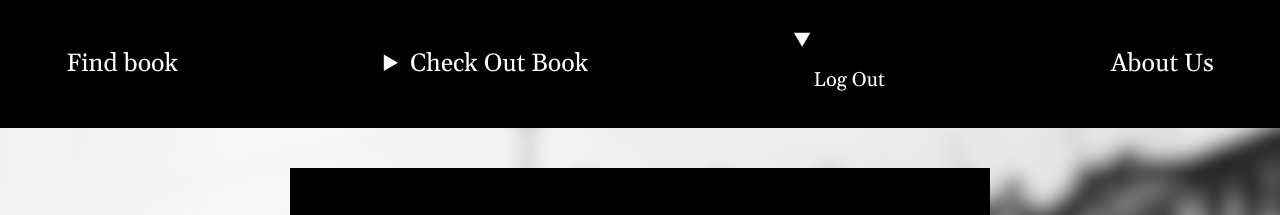
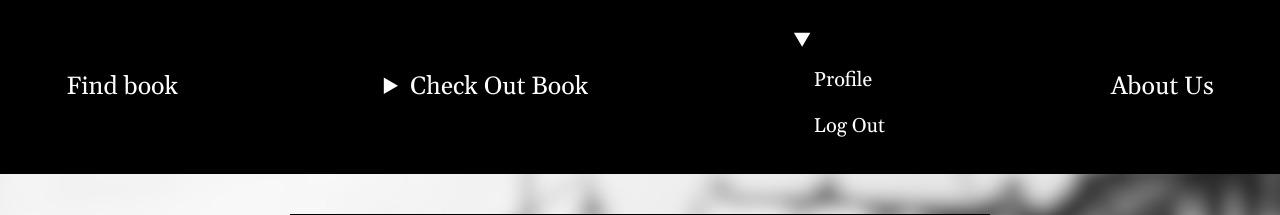
Before and after one commit to The-Chosen-One-01/Batavia-Library, a Python web app: template Batavia Library/templates/profile.html in a window 1280 px wide, after a click that opens the changed part. Shown: the top 215 px of the page. Run offline with Jinja, Linux system fonts and the light colour scheme; the template is opened without the code that fills it, so the values that code supplies are empty.

Commit message:
Adding link to access the 'Profile' page

```diff
--- a/Batavia Library/templates/404_error.html
+++ b/Batavia Library/templates/404_error.html
@@ -14,6 +14,7 @@
     </details>
     <details class="nav_button">
         <summary>{{ user }}</summary>
+        <a href="/profile" class="dropdown">Profile</a>
         <a href="/logout" class="dropdown">Log Out</a>
     </details>    {% endif %}
     <a href="/about-us" class="nav_button">About Us</a>
--- a/Batavia Library/templates/about_us.html
+++ b/Batavia Library/templates/about_us.html
@@ -14,6 +14,7 @@
     </details>
     <details class="nav_button">
         <summary>{{ user }}</summary>
+        <a href="/profile" class="dropdown">Profile</a>
         <a href="/logout" class="dropdown">Log Out</a>
     </details>
     {% endif %}
--- a/Batavia Library/templates/checkout.html
+++ b/Batavia Library/templates/checkout.html
@@ -10,6 +10,7 @@
     </details>
     <details class="nav_button">
         <summary>{{ user }}</summary>
+        <a href="/profile" class="dropdown">Profile</a>
         <a href="/logout" class="dropdown">Log Out</a>
     </details>
     <a href="/about-us" class="nav_button">About Us</a>
--- a/Batavia Library/templates/find_book.html
+++ b/Batavia Library/templates/find_book.html
@@ -14,6 +14,7 @@
     </details>
     <details class="nav_button">
         <summary>{{ user }}</summary>
+        <a href="/profile" class="dropdown">Profile</a>
         <a href="/logout" class="dropdown">Log Out</a>
     </details>
     {% endif %}
--- a/Batavia Library/templates/home.html
+++ b/Batavia Library/templates/home.html
@@ -15,6 +15,7 @@
     </details>
     <details class="nav_button">
         <summary>{{ user }}</summary>
+        <a href="/profile" class="dropdown">Profile</a>
         <a href="/logout" class="dropdown">Log Out</a>
     </details>
     {% endif %}
--- a/Batavia Library/templates/profile.html
+++ b/Batavia Library/templates/profile.html
@@ -10,6 +10,7 @@
     </details>
     <details class="nav_button">
         <summary>{{ user }}</summary>
+        <a href="/profile" class="dropdown">Profile</a>
         <a href="/logout" class="dropdown">Log Out</a>
     </details>
     <a href="/about-us" class="nav_button">About Us</a>
--- a/Batavia Library/templates/return.html
+++ b/Batavia Library/templates/return.html
@@ -9,6 +9,7 @@
     </details>
     <details class="nav_button">
         <summary>{{ user }}</summary>
+        <a href="/profile" class="dropdown">Profile</a>
         <a href="/logout" class="dropdown">Log Out</a>
     </details>
     <a href="/about-us" class="nav_button">About Us</a>
```
